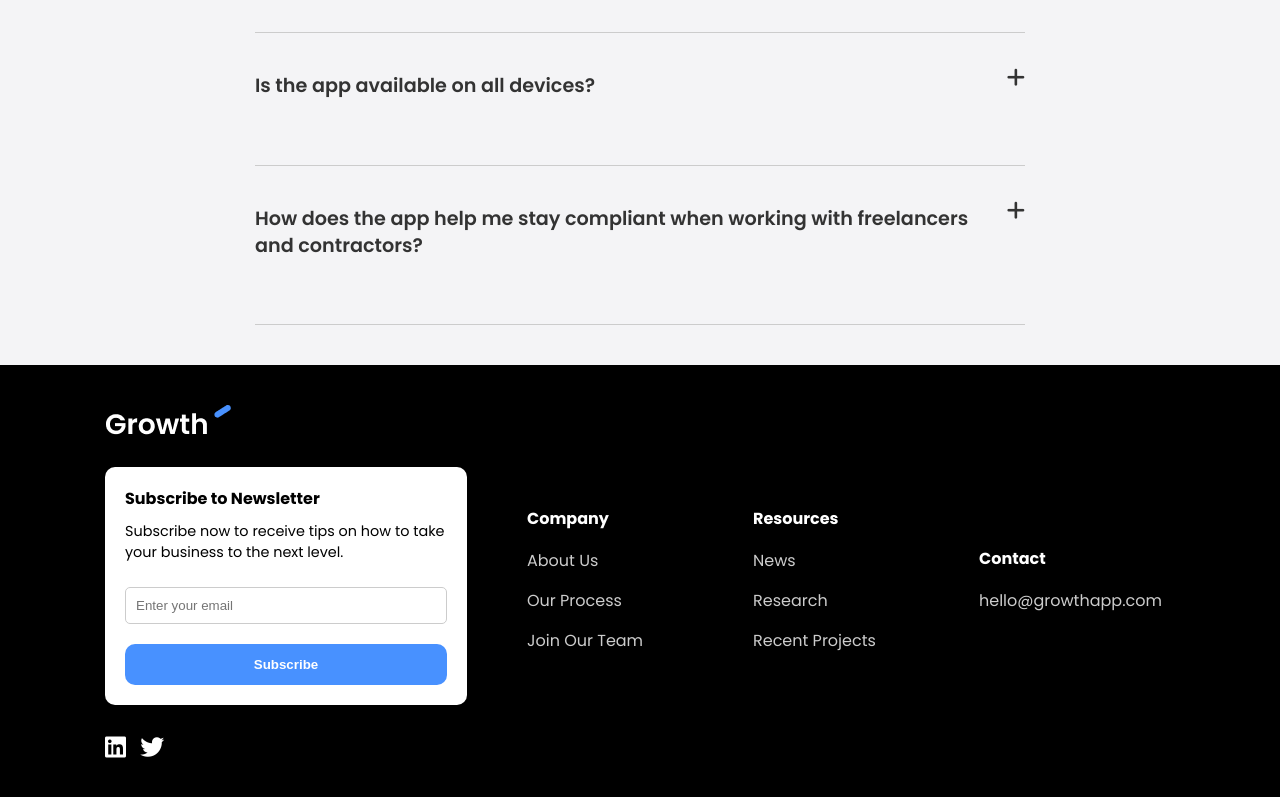
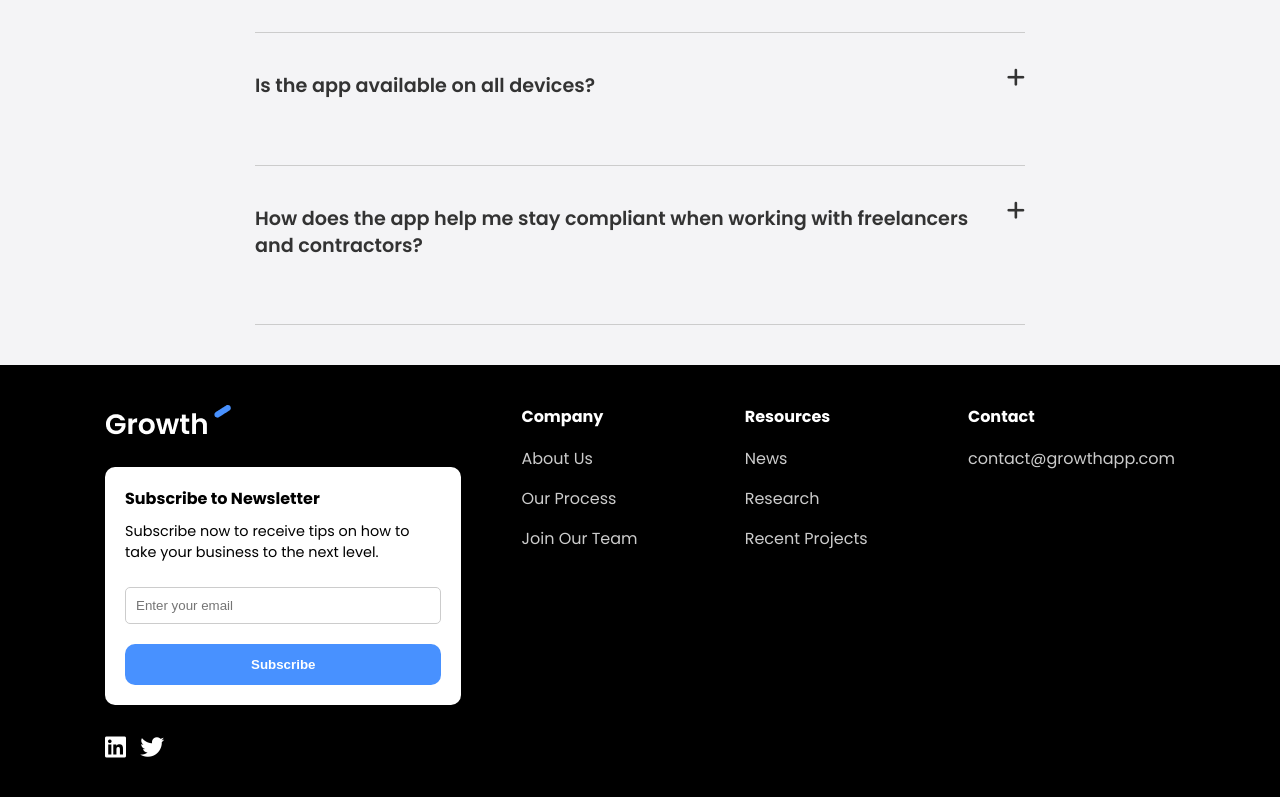
Before and after one commit to Richard-Dent/company_website, a plain HTML site: page index.html in a window 1280 px wide. Shown: the part 3791-4588 px from the top of the page. Drawn offline with Linux system fonts and the light colour scheme.

Commit message:
changes to footer

```diff
--- a/css/style.css
+++ b/css/style.css
@@ -245,7 +245,7 @@ img {
     grid-template-columns: 2fr 1fr 1fr 1fr;
     gap: 30px;
     justify-content: center;
-    align-items: center;
+    /* align-items: center; */
 }
 
 .footer .card {
--- a/index.html
+++ b/index.html
@@ -362,7 +362,7 @@
                     <h4>Contact</h4>
                     <ul>
                         <li>
-                            <a href="#">hello@growthapp.com</a>
+                            <a href="#">contact@growthapp.com</a>
                         </li>
                     </ul>
                 </div>
```
Also changed, not shown: js/main.js (line endings or trailing spaces).
